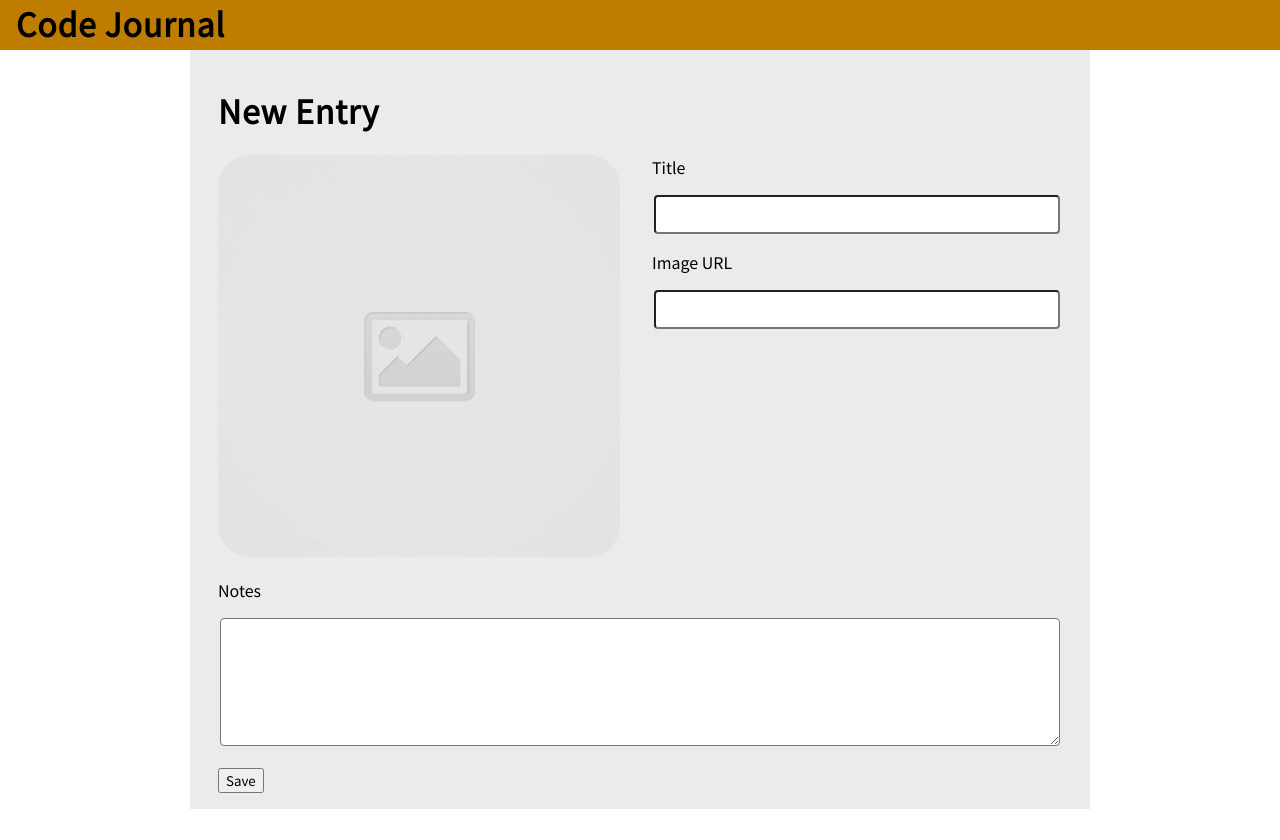
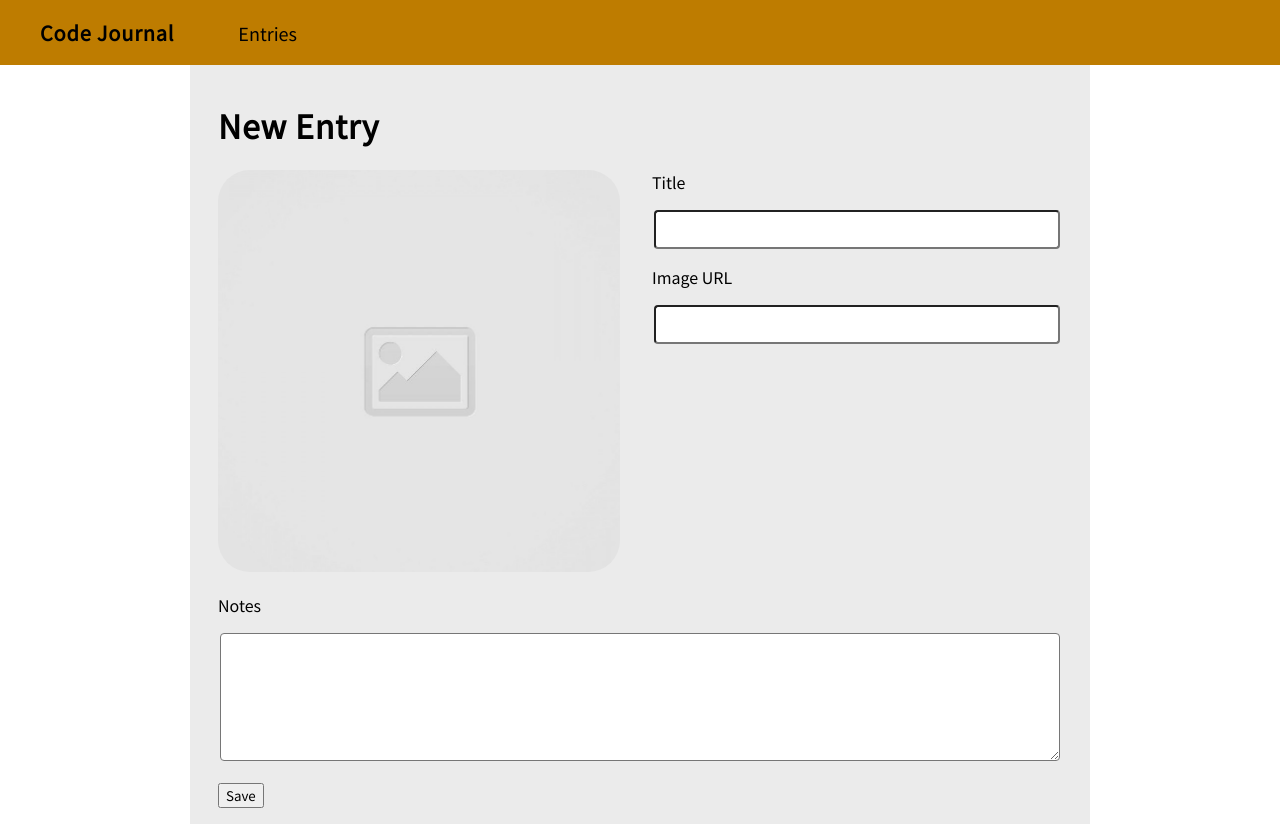
Before and after one commit to ErikModica/code-journal, a website: page index.html in a window 1280 px wide. Drawn offline with Linux system fonts and the light colour scheme.

Commit message:
Changed styling on the navbar and switched the navbar in HTML to a ul

```diff
--- a/css/styles.css
+++ b/css/styles.css
@@ -2,18 +2,29 @@
   font-family: 'Noto Sans JP', sans-serif;
 }
 
-header {
+.navbar {
   background-color: rgb(190, 124, 0);
-  height: 50px;
+  height: 65px;
+  display: flex;
+  flex-wrap: wrap;
+  align-items: center;
+  margin: 0;
+  list-style: none;
+}
+
+.nav-link {
+  padding-right: 4rem;
+  font-size: 18px;
+}
+
+.main-logo {
+  font-size: 20px;
+  font-weight: bold;
+  letter-spacing: 0.05rem;
 }
 
 h1 {
   letter-spacing: 0.05rem;
-}
-
-header > h1 {
-  margin: 0;
-  padding-left: 1rem;
 }
 
 input,
@@ -42,6 +53,6 @@ textarea {
   padding: 1rem 0.1rem;
 }
 
-ul {
+.entry-list {
   padding-left: 0;
 }
--- a/index.html
+++ b/index.html
@@ -18,7 +18,10 @@
 </head>
 <body>
   <header>
-    <h1>Code Journal</h1>
+    <ul class="navbar">
+      <li class="nav-link"><a class="main-logo">Code Journal</a></li>
+      <li class="nav-link"><a>Entries</a></li>
+    </ul>
   </header>
   <main>
     <div data-view="entry-form">
@@ -68,7 +71,7 @@
     </div>
 
     <div data-view="entries">
-      <ul>
+      <ul class="entry-list">
 
       </ul>
     </div>
--- a/js/main.js
+++ b/js/main.js
@@ -37,7 +37,7 @@ $entryForm.addEventListener('submit', function (event) {
 
 // });
 
-var $entry = document.querySelector('ul');
+var $entry = document.querySelector('.entry-list');
 
 function renderEntry(object) {
 
```
